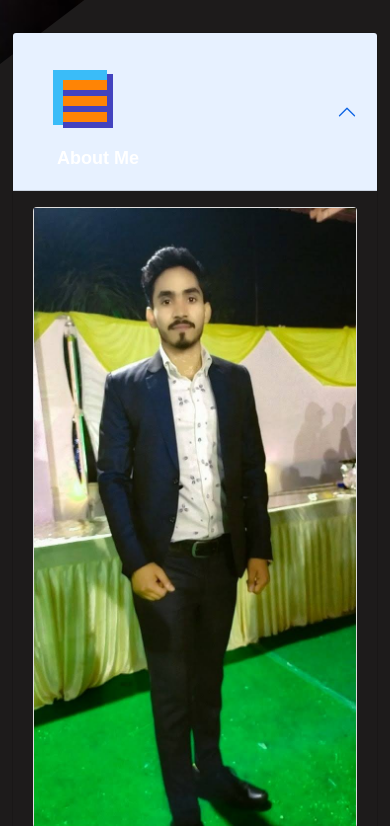
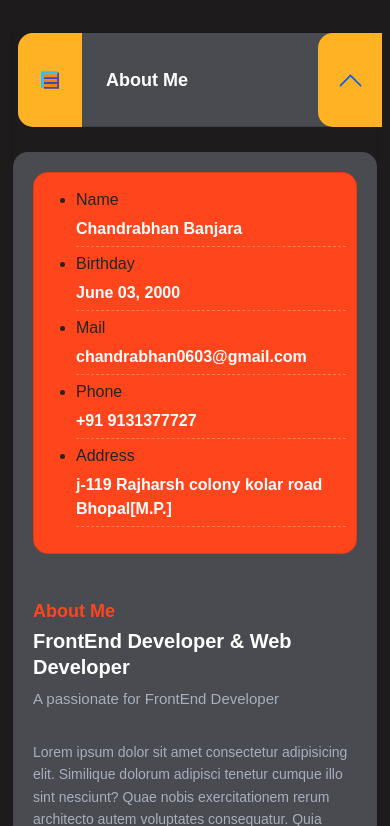
Before and after one commit to chandrabhan123/My-Portfolio, a plain HTML site: page index.html in a window 390 px wide. Shown: the part 715-1541 px from the top of the page. Drawn offline with nearby package versions, Linux system fonts and the light colour scheme.

Commit message:
complete responsive about section

```diff
--- a/CSS/responsive-style.css
+++ b/CSS/responsive-style.css
@@ -1,96 +1,172 @@
-@media (max-width:1400px){
+@media (max-width:1400px) {
     /* 4.4 service */
 }
-@media (max-width:1251px){
+
+@media (max-width:1251px) {
+
     /* custum css  */
-h1{
+    h1 {
         font-size: 4.375rem;
 
     }
-h2{
+
+    h2 {
         font-size: 2.1875rem;
     }
-h3{
+
+    h3 {
         font-size: 1.4375rem;
     }
+
     /* accordian  */
+    .main_menu_wrapper .accordion-body {
+        padding: 2.25rem;
+    }
 
     /* about  */
+    .about_wrapper .card_detail {
+        padding: .625rem;
+        top: 1.75rem;
     }
-@media (max-width:992px){
+
+    .about_wrapper .card_detail ul li {
+        padding: .3125rem 0;
+    }
+}
+
+
+
+@media (max-width:992px) {
+
     /* custum css  */
-h1{
+    h1 {
         font-size: 3.125rem;
         line-height: 1.3;
     }
-h2{
+
+    h2 {
         font-size: 1.875rem;
     }
-h3{
+
+    h3 {
         font-size: 1.25rem;
     }
-a{
+
+    a {
         font-size: 1rem;
     }
-.icon-design{
+
+    .icon-design {
         width: 4.625rem;
         height: 4.625rem;
     }
+
     /* accordian  */
+    .main_menu_wrapper .accordion-header .accordion-button {
+        line-height: 5.875rem;
 
+    }
+
+    .main_menu_wrapper .accordion-header .icon-box,
+    .main_menu_wrapper .accordion-header .accordion-button:after {
+        width: 6rem;
+    }
+
+    /* services  */
+
+    /* testimonial  */
     /* about  */
 
 }
-@media (max-width:767px){
+
+@media (max-width:767px) {
+
     /* custom css  */
-h1{
+    h1 {
         font-size: 1.875rem;
     }
-h2{
+
+    h2 {
         font-size: 1.25rem;
     }
-h3{
+
+    h3 {
         font-size: 1.125rem;
     }
-h5{
+
+    h5 {
         font-size: .9375rem;
     }
-p{
+
+    p {
         font-size: .875rem;
     }
+
     /* resume */
 }
-@media (max-width:576px){
+
+@media (max-width:576px) {
 
     /* custum css  */
-a{
+    a {
         font-size: .8125rem;
     }
-.main-btn{
+
+    .main-btn {
         padding: .5rem .75rem;
         font-size: .8125rem;
     }
 
     /* 2 Navbar  */
-    .header_wrapper .navbar-brand img{
-        max-width: 6.75rem ;
+    .header_wrapper .navbar-brand img {
+        max-width: 6.75rem;
     }
 
     /* banner  */
-    .banner-wrapper .social-icon a img{
+    .banner-wrapper .social-icon a img {
         width: 3.125rem;
         height: 3.125rem;
     }
 
     /* accordian  */
+    main_menu_wrapper .accordion-header .accordion-button {
+        line-height: 3.875rem;
+
+    }
+
+    .main_menu_wrapper .accordion-header .icon-box,
+    .main_menu_wrapper .accordion-header .accordion-button:after {
+        width: 4rem;
+    }
+
+    .main_menu_wrapper .accordion-header .icon-box img {
+        width: 1.875rem;
+    }
+
+    .main_menu_wrapper .accordion-header .accordion-button:after {
+        background-size: 1.7rem;
+    }
+
+    .main_menu_wrapper .accordion-body {
+        padding: 1.25rem;
+    }
 
     /* resume  */
 
     /* testimonial  */
 }
-@media (max-width:490px){
+
+@media (max-width:490px) {
+
     /* about  */
+    .about_wrapper .accordion-body .card_img {
+        display: none;
+    }
 
+    .about_wrapper .card_detail {
+        position: unset;
+        width: 100%;
+    }
 
     /* portfolio  */
 }
--- a/CSS/style.css
+++ b/CSS/style.css
@@ -29,21 +29,22 @@
     --primary-color: #ff451b;
     --secondary-color: #ffb324;
     --dark-color: #494b50;
-    --bg-dark-gray:#5c5d64;
-    --bg-black:#1d1b1b;
+    --bg-dark-gray: #5c5d64;
+    --bg-black: #1d1b1b;
     --dark-light-color: #777a7f;
 
     /* Text Color  */
-    --primary-text:#ff451b;
+    --primary-text: #ff451b;
     --text-white: #fff;
-    --text-gray:#a7afbd;
+    --text-gray: #a7afbd;
 }
 
-body{
-    font-family: 'Poppins',sans-serif;
+body {
+    font-family: 'Poppins', sans-serif;
     background-color: var(--bg-black);
 }
-input[type=number]::-webkit-inner-spin-button{
+
+input[type=number]::-webkit-inner-spin-button {
     -webkit-appearance: none;
 }
 
@@ -51,11 +52,11 @@ input[type=number]::-webkit-inner-spin-button{
     width: 0.25rem;
 }
 
-::-webkit-scrollbar-thumb{
+::-webkit-scrollbar-thumb {
     background: var(--primary-color);
 }
 
-.main-btn{
+.main-btn {
     color: var(--text-white);
     font-size: 1rem;
     font-weight: 600;
@@ -69,7 +70,8 @@ input[type=number]::-webkit-inner-spin-button{
     -o-transition: all .3s ease;
     transition: all .3s ease;
 }
-.main-btn:hover{
+
+.main-btn:hover {
     background-color: var(--secondary-color);
     color: var(--text-white);
 }
@@ -89,12 +91,13 @@ h2 {
     color: var(--text-white);
 }
 
-h3{
+h3 {
     font-size: 1.875rem;
     font-weight: 700;
     line-height: 1;
     color: var(--primary-text);
 }
+
 /* h4{
     font-size: 1.875rem;
     font-weight: 700;
@@ -102,12 +105,13 @@ h3{
     color: var(--primary-text);
 } */
 
-h5{
+h5 {
     font-size: 1.375rem;
     line-height: 1.5;
     color: var(--text-gray);
 }
-h{
+
+h {
     font-size: 1.875rem;
     font-weight: 400;
     line-height: 1.5;
@@ -115,7 +119,7 @@ h{
     opacity: .85;
 }
 
-p{
+p {
     color: var(--text-gray);
     font-size: 1.125rem;
     line-height: 1.6;
@@ -128,7 +132,8 @@ color: var(--text-white);
     font-size: 1rem;
     font-weight: 600;
 }
-a{
+
+a {
     font-size: 1.25rem;
     line-height: 1.3;
     font-weight: 600;
@@ -136,10 +141,12 @@ a{
     text-decoration: none;
     color: var(--text-white);
 }
-a:hover{
+
+a:hover {
     color: var(--primary-text);
 }
-.icon-design{
+
+.icon-design {
     width: 5.625rem;
     height: 5.625rem;
     background-color: var(--secondary-color);
@@ -151,7 +158,7 @@ a:hover{
 }
 
 /* 2 Navbar */
-.header_wrapper{
+.header_wrapper {
     padding: 0.9375rem 0;
     -webkit-transition: all .2s linear;
     -moz-transition: all .2s linear;
@@ -159,54 +166,147 @@ a:hover{
     -o-transition: all .2s linear;
     transition: all .2s linear;
 }
-.header_wrapper .navbar-brand img{
+
+.header_wrapper .navbar-brand img {
     max-width: 14.275rem;
     height: auto;
 
 }
-.header-scrolled{
+
+.header-scrolled {
     position: fixed;
     top: 0;
     left: 0;
     width: 100%;
     background-color: var(--dark-color);
-    -webkit-box-shadow-:0 0.25rem 0 rgba(12, 0, 46, .05);
+    -webkit-box-shadow-: 0 0.25rem 0 rgba(12, 0, 46, .05);
     box-shadow: 0 0.25rem 0 rgba(12, 0, 46, .05);
 }
+
 /* 3 Banner */
-.banner-wrapper .background_shape{
+.banner-wrapper .background_shape {
     position: absolute;
     top: 0;
     height: calc(100vh - 4.0625rem);
     left: 0;
     right: 0;
     background-position: center center;
-    background-image: url('../Images/my_photo.jpg');
+    /* background-image: url('../Images/my_photo.jpg'); */
     background-size: cover;
     clip-path: polygon(100% 0%, 0% 0%, 0% 100%, 100% 62%);
     z-index: -1;
 }
-.banner-wrapper .main-content{
+
+.banner-wrapper .main-content {
     position: relative;
     z-index: 1;
     width: 100%;
     padding-top: 6.25rem;
 }
-.banner-wrapper .social-icon a img{
+
+.banner-wrapper .social-icon a img {
     width: 3.125rem;
     height: 3.125rem;
     transition: 0.3s ease-in;
 }
-.banner-wrapper .social-icon a:hover img{
+
+.banner-wrapper .social-icon a:hover img {
     transform: translateY(-0.1225rem);
 }
 
 /* 4 Accordian Menu  */
-.main_menu_wrapper .accordion-item{
+.main_menu_wrapper .accordion-item {
     background-color: transparent;
-    margin:0 0 1.5625rem;
+    margin: 0 0 1.5625rem;
 }
+
+.main_menu_wrapper .accordion-header .accordion-button {
+    margin: 0 .3125rem;
+    background-color: var(--dark-color);
+    box-shadow: 11.125rem 1.125rem 3rem rgb(108, 99, 255/10%);
+    line-height: 8.875rem;
+    border-radius: .9375rem !important;
+    padding: 0;
+    padding-right: 3.125rem;
+    -webkit-transition: all .3s ease;
+    -moz-transition: all .3s ease;
+    -ms-transition: all .3s ease;
+    -o-transition: all .3s ease;
+    transition: all .3s ease;
+}
+
+.main_menu_wrapper .accordion-header .icon-box {
+    width: 8.875rem;
+    height: 100%;
+    border-radius: .9375rem 0 0 .9375rem;
+    background-color: var(--secondary-color);
+    text-align: center;
+
+}
+
+.main_menu_wrapper .accordion-header .accordion-button:after {
+    position: absolute;
+    right: 0;
+    width: 8.875rem;
+    height: 100%;
+    border-radius: 0 .9375rem .9375rem 0;
+    background-color: var(--secondary-color);
+    background-size: 2.7rem;
+    /* background-image: url('../Images/my_photo.jpg'); */
+    background-position: center center;
+    -webkit-transition: all .3s ease;
+    -moz-transition: all .3s ease;
+    -ms-transition: all .3s ease;
+    -o-transition: all .3s ease;
+    transition: all .3s ease;
+
+}
+
+.main_menu_wrapper .accordion-header .accordion-button :not(.collapsed):after {
+    border-radius: .9375rem 0 0 .9375rem;
+    /* background-image: url("../Images/my_photo.jpg"); */
+}
+
+.main_menu_wrapper .accordion-header:hover button,
+.main_menu_wrapper .accordion-header.accordion-button :not(.collapsed) {
+    background-color: var(--primary-color);
+}
+
+.main_menu_wrapper .accordion-body {
+    background-color: var(--dark-color);
+    margin-top: 1.5625rem;
+    padding: 4.375rem;
+    border-radius: .9375rem;
+}
+
+
+
 /* 4.1 about */
+.about_wrapper .accordion-body .card_img {
+    width: 60%;
+    border: 0;
+    border-radius: .9375rem;
+}
+
+.about_wrapper .accordion-body .card_img img {
+    border-radius: .9375rem;
+}
+
+.about_wrapper .card_detail {
+    position: absolute;
+    top: 3.75rem;
+    right: 1.25rem;
+    z-index: 1;
+    width: 47%;
+    background-color: var(--primary-color);
+    padding: 1.5625rem 1.8rem;
+    border-radius: .9375rem;
+}
+
+.about_wrapper .card_detail ul li {
+    border-bottom: .0625rem dashed rgba(255, 255, 255, .3);
+    padding: .625rem 0;
+}
 
 /* 4.2 resume */
 
--- a/index.html
+++ b/index.html
@@ -84,14 +84,14 @@
             <div class="row">
                 <div class="col-lg-12">
                     <div class="accordion" id="accordionExample">
-                        <div class="accordion-item">
+                        <div class="accordion-item about_wrapper">
                             <h2 class="accordion-header" id="headingOne">
                                 <button class="accordion-button" type="button" data-bs-toggle="collapse"
                                     data-bs-target="#collapseOne" aria-expanded="true" aria-controls="collapseOne">
                                     <span class="icon-box">
-                                        <img src="Images/icons8-menu.svg" alt="menu icon">
-                                        <h3 class="text-white px-4">About Me</h3>
-                                    </span>
+                                        <img src="Images/icons8-menu.svg" alt="menu icon"></span>
+                                    <h3 class="text-white px-4 mb-0">About Me</h3>
+
                                 </button>
                             </h2>
                             <div id="collapseOne" class="accordion-collapse collapse show" aria-labelledby="headingOne"
```
Lines whose indentation alone changed are shown as unchanged.
